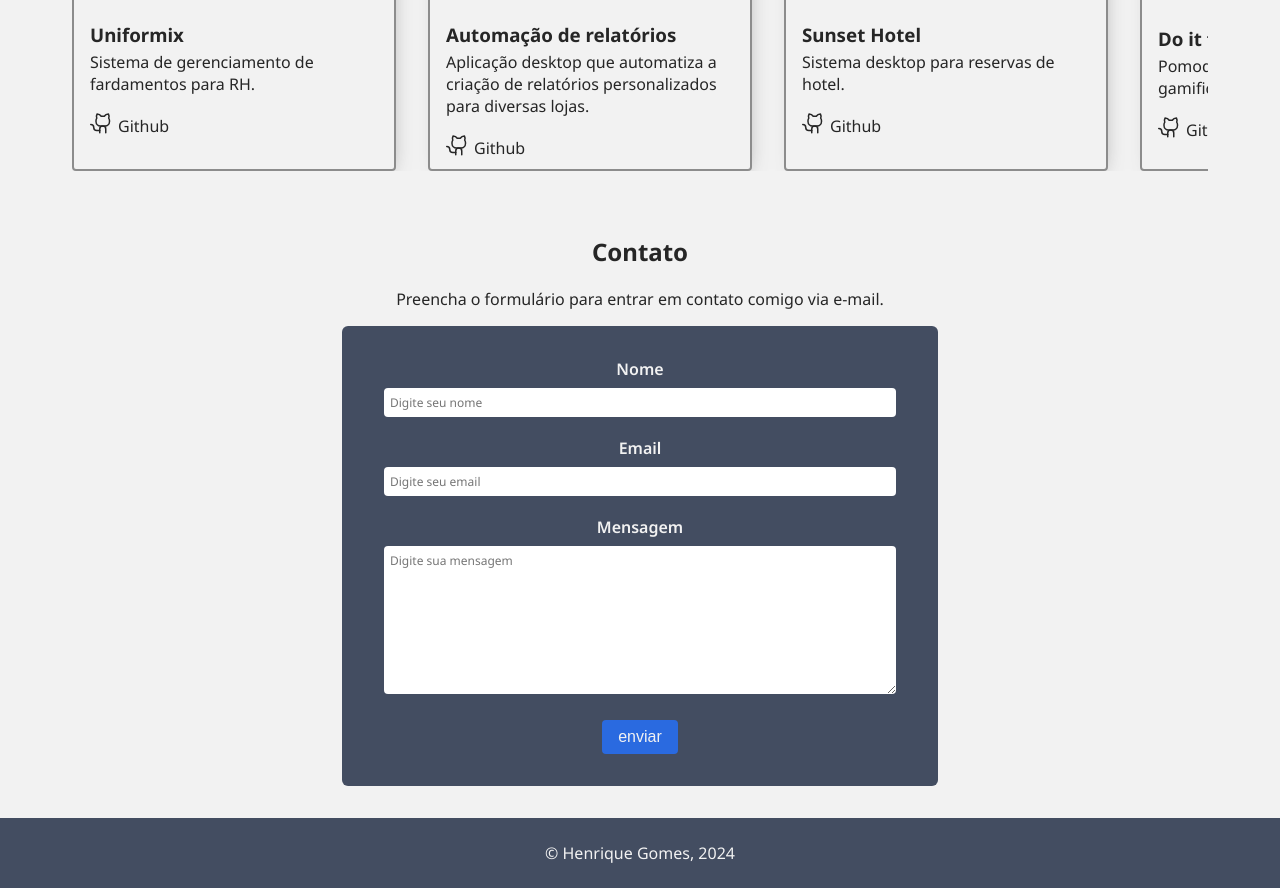
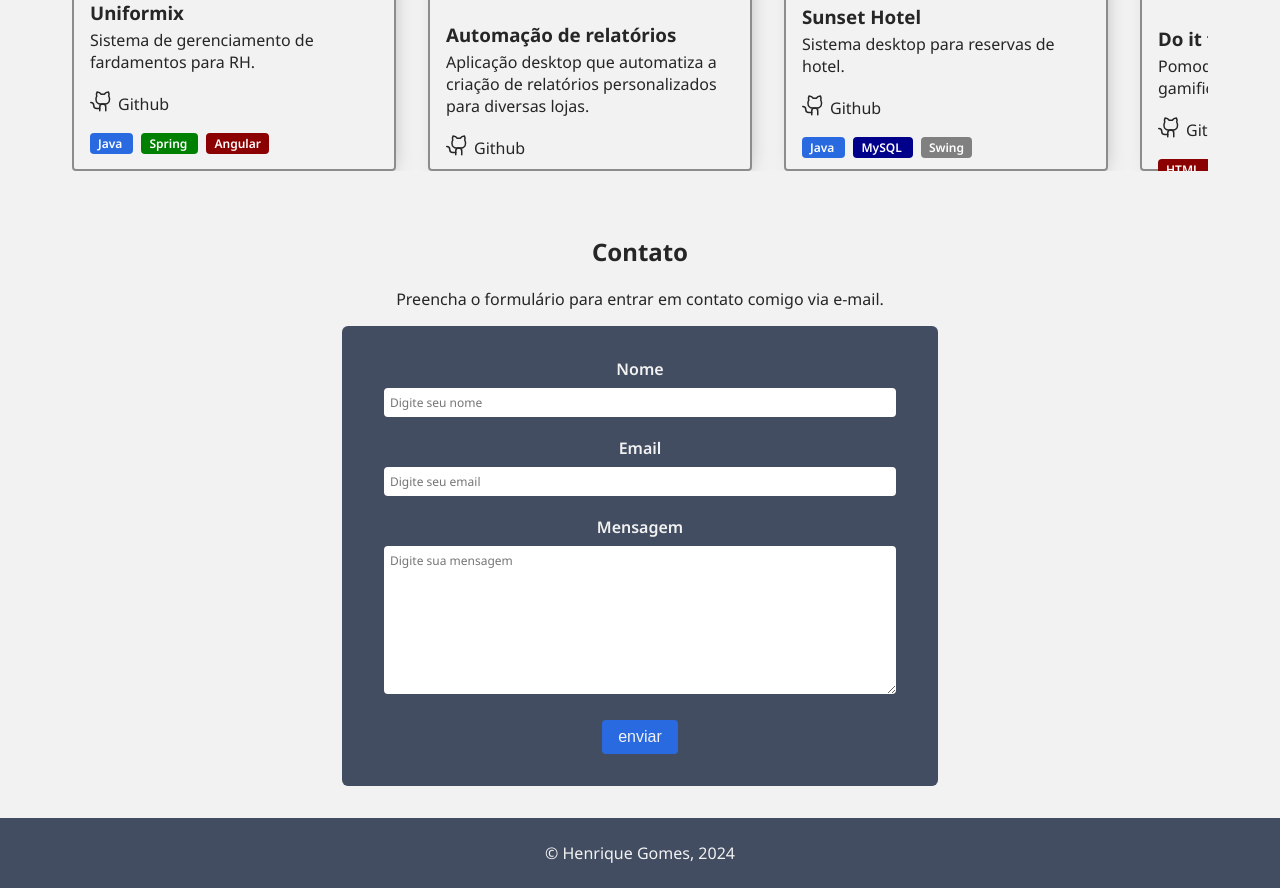
Before and after one commit to oihenrique/portfolio-web, an Angular app: page / in a window 1280 px wide. Shown: the part 880-1768 px from the top of the page. Built offline with nearby package versions, Linux system fonts and the light colour scheme.

Commit message:
feat: add tags to cards

```diff
--- a/src/app/components/shared/projects-section/projects-section.component.html
+++ b/src/app/components/shared/projects-section/projects-section.component.html
@@ -8,6 +8,9 @@
                 [image]="uniformixImg"
                 description="Sistema de gerenciamento de fardamentos para RH."
                 [link]="uniformixlink"
+                tag1="Java"
+                tag2="Spring" tagColor2="green"
+                tag3="Angular" tagColor3="darkred"
             ></app-card>
             <app-card
                 title="Automação de relatórios"
@@ -15,18 +18,27 @@
                 description="Aplicação desktop que automatiza a criação de
                 relatórios personalizados para diversas lojas."
                 [link]="relatoriosLink"
+                tag1="Python" tagColor1="darkorange"
+                tag2="ElectronJs"
+                tag3="Pandas" tagColor3="green"
             ></app-card>
             <app-card
                 title="Sunset Hotel"
                 [image]="sunsetHotelImg"
                 description="Sistema desktop para reservas de hotel."
                 [link]="sunsetHotelLink"
+                tag1="Java"
+                tag2="MySQL" tagColor2="darkblue"
+                tag3="Swing" tagColor3="gray"
             ></app-card>
             <app-card
                 title="Do it for life"
                 [image]="doItForLifeImg"
                 description="Pomodoro e Lista de tarefas gamificadas."
                 [link]="doItForLifeLink"
+                tag1="HTML" tagColor1="darkred"
+                tag2="CSS"
+                tag3="JavaScript" tagColor3="darkorange"
             ></app-card>
         </div>
     </div>
```
